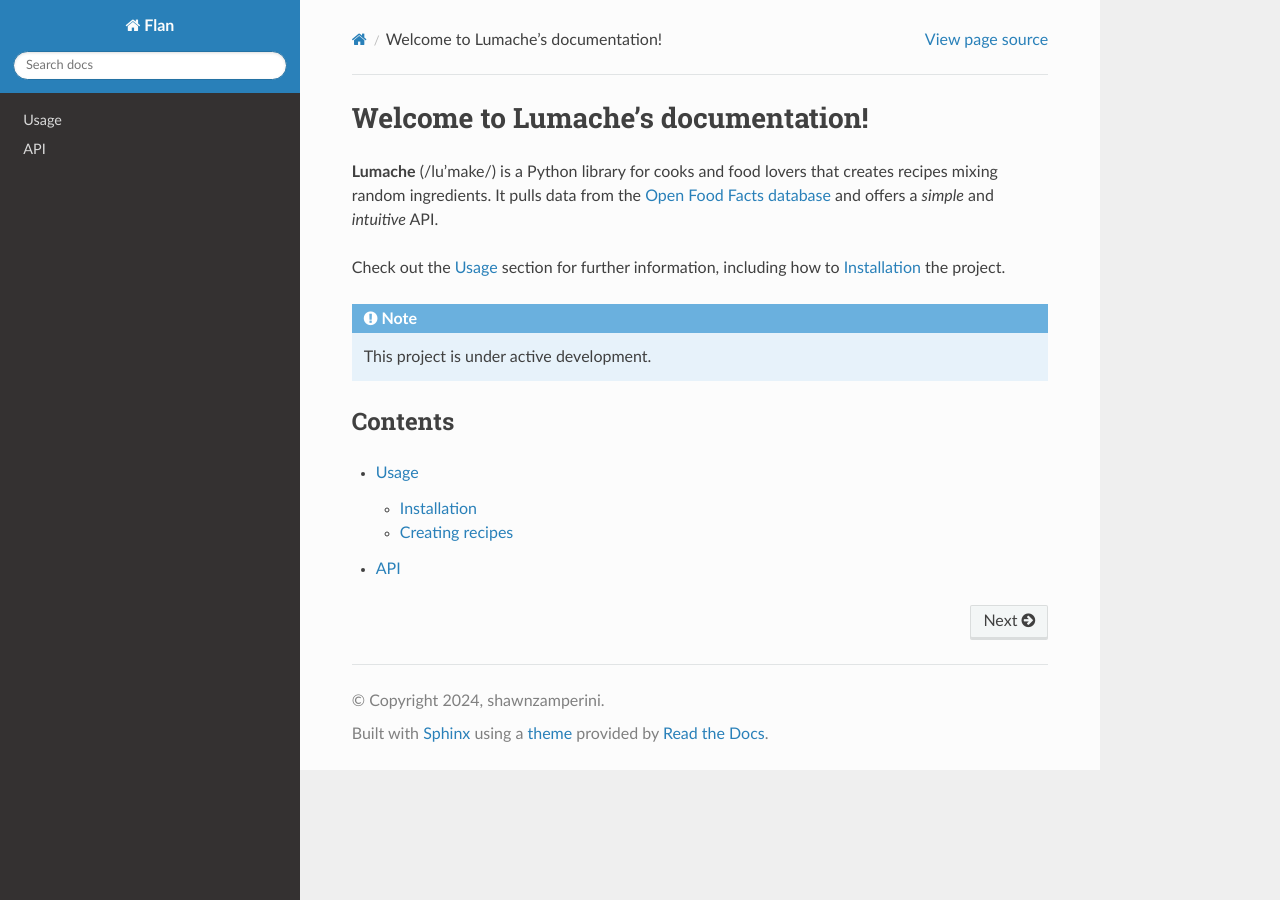
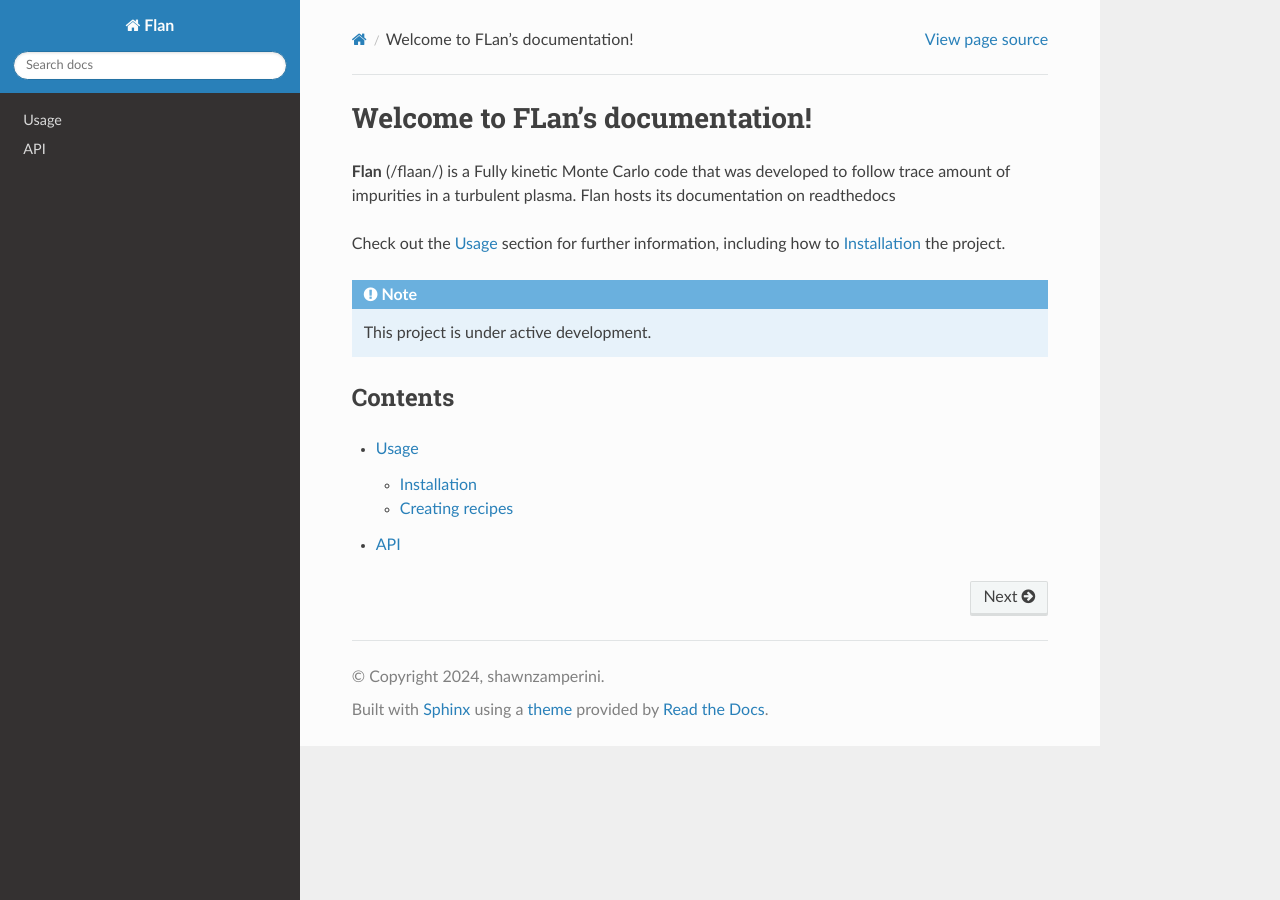
Before and after one commit to shawnzamperini/flan, a Sphinx documentation site: the page built from docs/source/index.rst, in a window 1280 px wide. Built offline with Sphinx 7.4.7 and the Read the Docs theme 3.1.0, drawn with Linux system fonts in a browser that asks for light colours.

Commit message:
Update index.rst
Updated the index to refer reader to readthedocs.

```diff
--- a/docs/source/index.rst
+++ b/docs/source/index.rst
@@ -1,10 +1,7 @@
-Welcome to Lumache's documentation!
+Welcome to FLan's documentation!
 ===================================
 
-**Lumache** (/lu'make/) is a Python library for cooks and food lovers
-that creates recipes mixing random ingredients.
-It pulls data from the `Open Food Facts database <https://world.openfoodfacts.org/>`_
-and offers a *simple* and *intuitive* API.
+**Flan** (/flaan/) is a Fully kinetic Monte Carlo code that was developed to follow trace amount of impurities in a turbulent plasma. Flan hosts its documentation on readthedocs
 
 Check out the :doc:`usage` section for further information, including
 how to :ref:`installation` the project.
```
